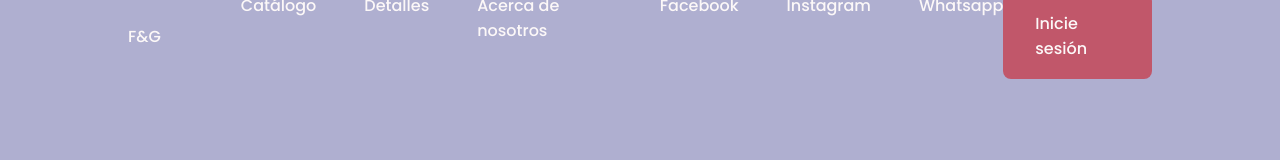
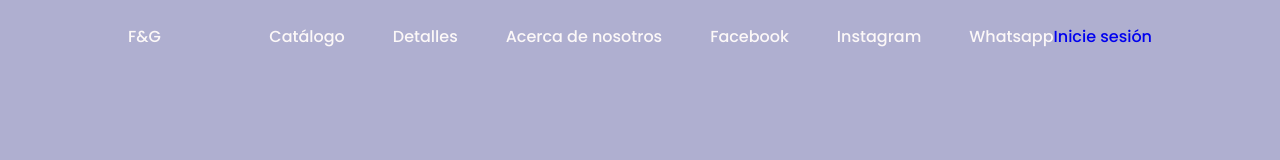
Before and after one commit to kevvar/fyg, a plain HTML site: page index.html in a window 1280 px wide. Shown: the top 160 px of the page. Drawn offline with nearby package versions, Linux system fonts and the light colour scheme.

Commit message:
Update index.html

```diff
--- a/index.html
+++ b/index.html
@@ -34,7 +34,7 @@
                         <li class="nav__item"><a href="https://www.facebook.com/Fernández-Granados-S-A-104377944735477/" class="nav__link">Facebook</a></li>
                         <li class="nav__item"><a href="https://www.instagram.com/fernandezygranados/" class="nav__link">Instagram</a></li>
                         <li class="nav__item"><a href="https://api.whatsapp.com/send?phone=50672067720" class="nav__link">Whatsapp</a></li>
-                        <a href="https://servicios.fernandezygranados.com/contacto" class="home__button">Inicie sesión</a>
+                        <a href="https://servicios.fernandezygranados.com/contacto" class="button">Inicie sesión</a>
                     </ul>
 
                 </div>
```
